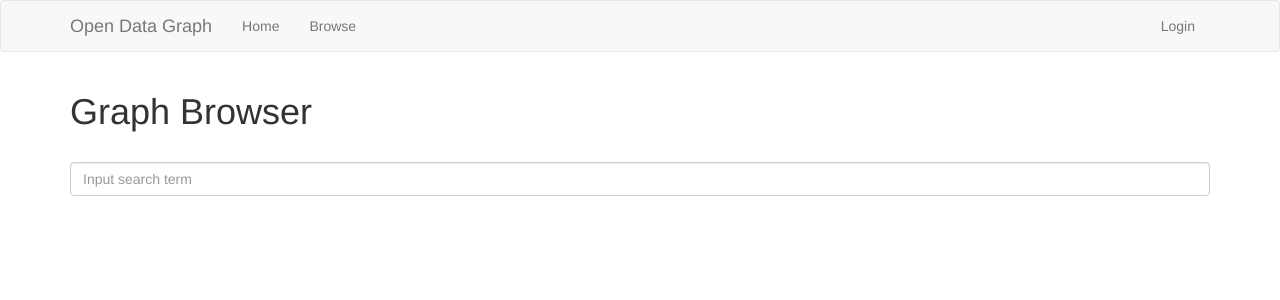
After one commit to GyftakisK/OpenDataGraph, a Flask app: page /browse in a window 1280 px wide. The commit adds this page. Shown: the top 300 px of the page. Run offline with Flask 2, Linux system fonts and the light colour scheme; parts of the project's set-up code (start-up, migrations or seed data) failed here and were passed over; some libraries are stand-ins or nearby versions.

Commit message:
Add browse page with search

```diff
--- a/app/main/routes.py
+++ b/app/main/routes.py
@@ -1,8 +1,26 @@
+import os
 from app.main import bp
-from flask import render_template
+from flask import render_template, request, jsonify
+from db_manager.neo4j_manager import NeoManager
 
 
 @bp.route('/')
 @bp.route('/index')
 def index():
     return render_template('main/index.html')
+
+
+@bp.route('/browse')
+def browse():
+    return render_template('main/browse.html')
+
+
+@bp.route('/autocomplete', methods=['GET'])
+def autocomplete():
+    search_term = request.args.get('q')
+    host = os.environ.get('NEO4J_HOST')
+    port = os.environ.get('NEO4J_PORT')
+    user = os.environ.get('NEO4J_USER')
+    password = os.environ.get('NEO4J_PASS')
+    matches = NeoManager(host, port, user, password).get_entities_matching_labels_beginning(search_term, 10)
+    return jsonify(matching_results=matches)
--- a/app/templates/base.html
+++ b/app/templates/base.html
@@ -1,4 +1,9 @@
 {% extends 'bootstrap/base.html' %}
+
+{% block head %}
+{{super()}}
+<link href="http://code.jquery.com/ui/1.10.2/themes/smoothness/jquery-ui.css" rel="Stylesheet"></link>
+{% endblock %}
 
 {% block title %}
     {% if title %}{{ title }} - Open Data Graph{% else %}Welcome to Open Data Graph{% endif %}
@@ -19,6 +24,7 @@
             <div class="collapse navbar-collapse" id="bs-example-navbar-collapse-1">
                 <ul class="nav navbar-nav">
                     <li><a href="{{ url_for('main.index') }}">Home</a></li>
+                    <li><a href="{{ url_for('main.browse') }}">Browse</a></li>
                 </ul>
                 <ul class="nav navbar-nav navbar-right">
                     {% if current_user.is_authenticated and current_user.is_admin %}
--- /dev/null
+++ b/app/templates/main/browse.html
@@ -0,0 +1,51 @@
+{% extends "base.html" %}
+
+{% block head %}
+{{super()}}
+  <style>
+      .ui-autocomplete-loading {
+        background: white url({{ url_for('static', filename='loading.gif') }}) right center no-repeat;
+      }
+  </style>
+{% endblock %}
+
+{% block app_content %}
+    <h1>Graph Browser</h1>
+    <div>
+        <br>
+        <div id="resource-status" class="row">
+            <div class="col-md-12">
+                <input id="search" type="text" class="form-control" placeholder="Input search term">
+            </div>
+        </div>
+        <br>
+        <div id="nodes_display" class="row">
+            <div id="toolbox" class="col-md-4">
+            </div>
+            <div id="canvas" class="col-md-8">
+            </div>
+        </div>
+        <div id="articles_display" class="row">
+        </div>
+    </div>
+{% endblock %}
+
+{% block scripts %}
+    {{ super() }}
+    <script src="https://code.jquery.com/ui/1.12.1/jquery-ui.js"></script>
+    <script type=text/javascript>
+        $("#search").autocomplete({
+            source: function (request, response) {
+                $.getJSON("{{url_for('main.autocomplete')}}", {
+                    q: request.term, // in flask, "q" will be the argument to look for using request.args
+                }, function (data) {
+                    response(data.matching_results); // matching_results from jsonify
+                });
+            },
+            minLength: 2,
+            select: function (event, ui) {
+                console.log(ui.item.value);
+            }
+        });
+    </script>
+{% endblock %}
```
Also changed, not shown: db_manager/neo4j_manager.py (+8 -1 lines).
